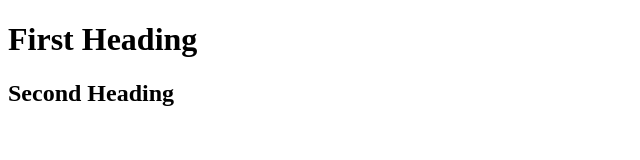
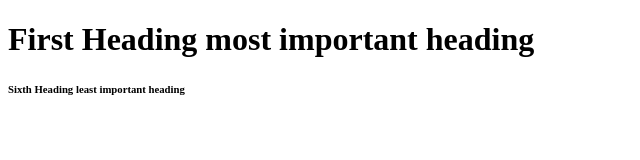
Before and after one commit to LilyMacDonaldSome2003/reference-website, a plain HTML site: page index.html in a window 1280 px wide. Shown: the whole page, without its empty margins (0-640 px from the left). Drawn offline with Linux system fonts and the light colour scheme.

Commit message:
Added h1 and h6

```diff
--- a/index.html
+++ b/index.html
@@ -9,8 +9,9 @@
 <body>
     <!-- this is a header -->
     <header>
-        <h1>First Heading</h1>
-        <h2>Second Heading</h2>
+        <h1>First Heading most important heading</h1>
+        <h6>Sixth Heading least important heading</h6>
+
 
     </header>
     <main>
```
Also changed, not shown: 1 other file.
